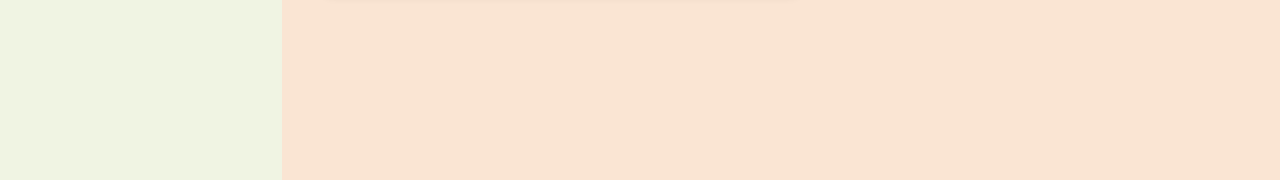
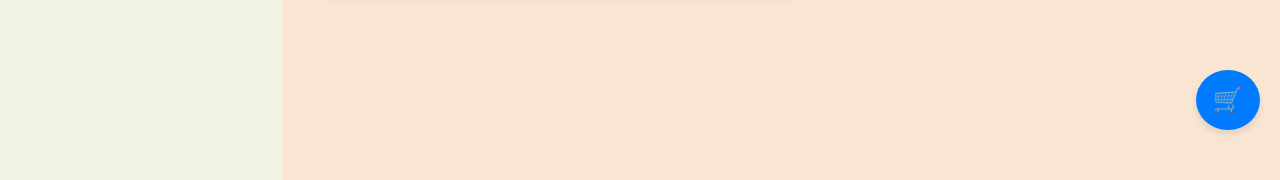
Before and after one commit to smoppthie/Mossan-Front, a React (Create React App) app: page / in a window 1280 px wide. Shown: the part 650-830 px from the top of the page. Built offline with nearby package versions, Linux system fonts and the light colour scheme.

Commit message:
boton flotante

```diff
--- a/src/App.js
+++ b/src/App.js
@@ -6,6 +6,7 @@ import Sidebar from './components/Sidebar';
 import TopBar from './components/TopBar';
 import RouterConfig from './router';
 import { CartProvider } from './components/CartContext';
+import FloatingCartButton from './components/FloatingCartButton'; // Importar el botón flotante
 import './App.css';
 
 function App() {
@@ -22,6 +23,8 @@ function App() {
               <RouterConfig searchText={searchText} /> {/* Usar RouterConfig para manejar las rutas */}
             </Box>
           </Box>
+          {/* Agregar el botón flotante */}
+          <FloatingCartButton />
         </Box>
       </Router>
     </CartProvider>
--- /dev/null
+++ b/src/components/FloatingCartButton.js
@@ -0,0 +1,135 @@
+import React, { useState } from 'react';
+import { useCart } from './CartContext';
+import {
+  Drawer,
+  Box,
+  Typography,
+  List,
+  ListItem,
+  IconButton,
+  Button,
+  Divider,
+} from '@mui/material';
+import DeleteIcon from '@mui/icons-material/Delete';
+
+const FloatingCartButton = () => {
+  const { cart, updateQuantity, removeFromCart } = useCart(); // Asegúrate de tener estas funciones en tu contexto
+  const [isCartOpen, setIsCartOpen] = useState(false);
+
+  const toggleCart = (open) => () => {
+    setIsCartOpen(open);
+  };
+
+  const calculateSubtotal = () => {
+    return cart.reduce((total, item) => total + item.precio * item.quantity, 0);
+  };
+
+  return (
+    <>
+      {/* Botón flotante */}
+      <Button
+        onClick={toggleCart(true)}
+        variant="contained"
+        sx={{
+          position: 'fixed',
+          bottom: 20,
+          right: 20,
+          borderRadius: '50%',
+          width: 60,
+          height: 60,
+          backgroundColor: '#007bff',
+          color: '#fff',
+          display: 'flex',
+          alignItems: 'center',
+          justifyContent: 'center',
+          boxShadow: '0 4px 6px rgba(0,0,0,0.1)',
+          fontSize: 24,
+        }}
+      >
+        🛒
+      </Button>
+
+      {/* Drawer para el carrito */}
+      <Drawer anchor="right" open={isCartOpen} onClose={toggleCart(false)}>
+        <Box sx={{ width: 300, padding: 3, textAlign: 'center' }}>
+          <Typography variant="h5" sx={{ fontWeight: 'bold', mb: 2 }}>Mi Carrito</Typography>
+
+          {cart.length === 0 ? (
+            <>
+              <Typography variant="body1" sx={{ color: '#666', mb: 2 }}>Tu carrito está vacío</Typography>
+              <Button
+                variant="outlined"
+                sx={{ width: '100%' }}
+                onClick={toggleCart(false)} // Cierra el carrito
+              >
+                SEGUIR COMPRANDO
+              </Button>
+            </>
+          ) : (
+            <>
+              <List>
+                {cart.map((item, index) => (
+                  <ListItem key={index} sx={{ display: 'flex', alignItems: 'center' }}>
+                    <img
+                      src={`http://localhost:4000/uploads/${item.imagen}`}
+                      alt={item.nombre}
+                      style={{ width: 50, height: 50, marginRight: 10 }}
+                    />
+                    <Box sx={{ flex: 1 }}>
+                      <Typography variant="body2">{item.nombre}</Typography>
+                      <Typography variant="body2" sx={{ fontWeight: 'bold' }}>
+                        ${item.precio.toLocaleString()}
+                      </Typography>
+                    </Box>
+                    <Box sx={{ display: 'flex', alignItems: 'center' }}>
+                      <IconButton onClick={() => updateQuantity(item.id_producto, item.quantity - 1)}>-</IconButton>
+                      <Typography>{item.quantity}</Typography>
+                      <IconButton onClick={() => updateQuantity(item.id_producto, item.quantity + 1)}>+</IconButton>
+                    </Box>
+                    <IconButton onClick={() => removeFromCart(item.id_producto)}>
+                      <DeleteIcon />
+                    </IconButton>
+                  </ListItem>
+                ))}
+              </List>
+
+              <Divider sx={{ my: 2 }} />
+              <Box sx={{ textAlign: 'left', padding: '0 16px' }}>
+                <Typography variant="body2" sx={{ fontWeight: 'bold', mb: 1 }}>Subtotal</Typography>
+                <Typography variant="body2">${calculateSubtotal().toLocaleString()}</Typography>
+
+                <Typography variant="body2" sx={{ mt: 1 }}>Costo de Envío</Typography>
+                <Typography variant="body2" color="text.secondary">Calculado en el checkout</Typography>
+
+                <Divider sx={{ my: 2 }} />
+
+                <Typography variant="h6" sx={{ fontWeight: 'bold' }}>Total</Typography>
+                <Typography variant="h5" sx={{ fontWeight: 'bold', color: '#333' }}>
+                  ${calculateSubtotal().toLocaleString()}
+                </Typography>
+              </Box>
+
+              <Button
+                variant="contained"
+                fullWidth
+                sx={{
+                  backgroundColor: '#7b7b7b',
+                  color: '#fff',
+                  borderRadius: '20px',
+                  mt: 2,
+                  padding: '10px',
+                  fontWeight: 'bold',
+                  textTransform: 'none',
+                }}
+              >
+                IR A PAGAR
+              </Button>
+            </>
+          )}
+        </Box>
+      </Drawer>
+    </>
+  );
+};
+
+export default FloatingCartButton;
```
Lines whose indentation alone changed are shown as unchanged.
